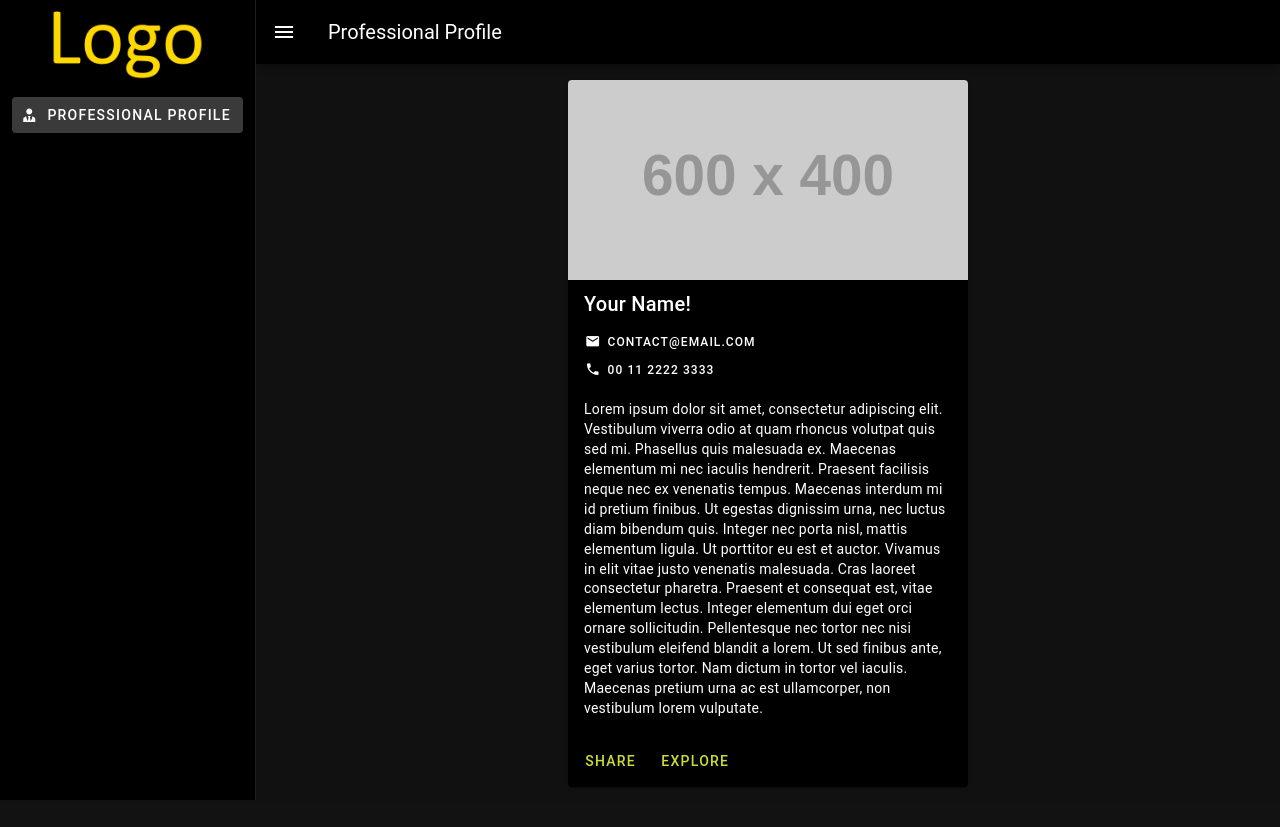
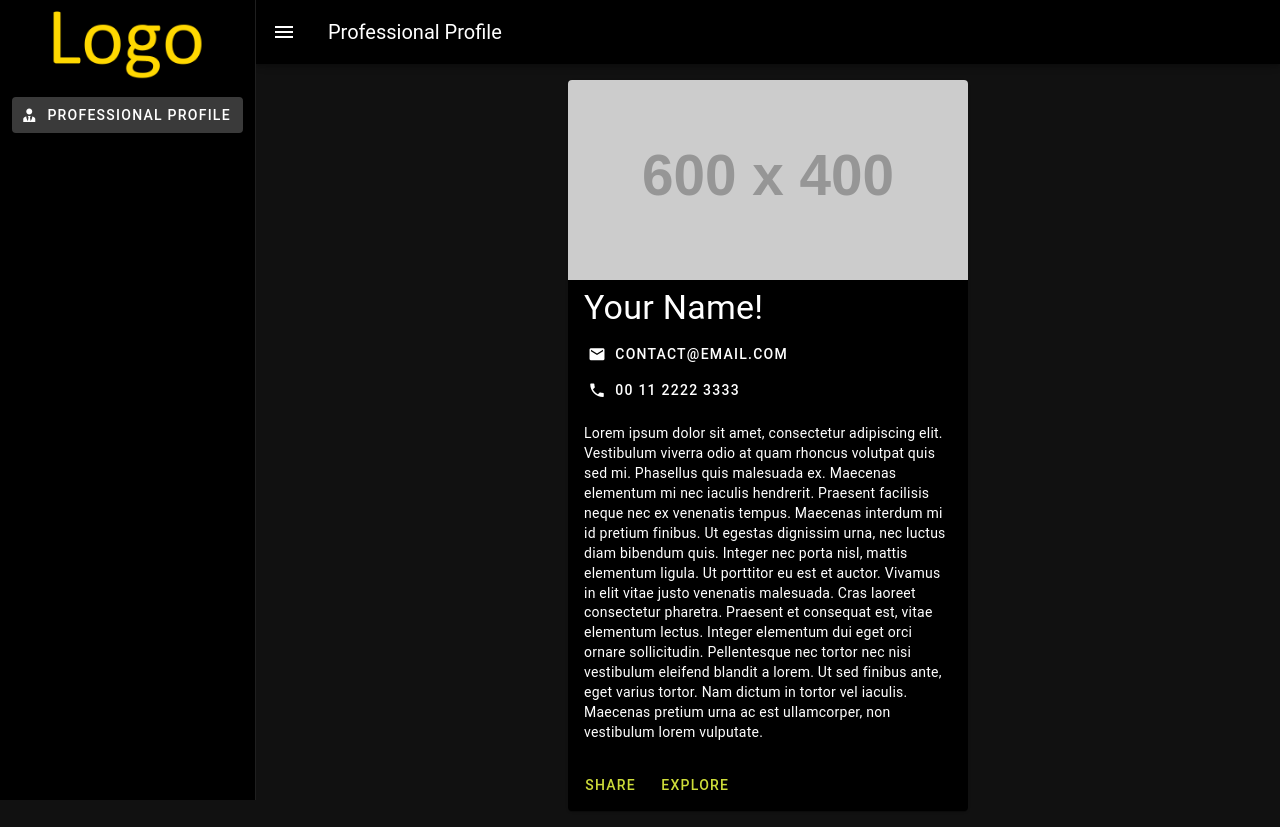
Before and after one commit to mineot/website, a Vue app: page / in a window 1280 px wide. Before the commit the page ends 803 px from the top, so only its background shows below. Built offline with nearby package versions, Linux system fonts and the light colour scheme.

Commit message:
alpha/profileuser - contact list

```diff
--- a/public/document.en.json
+++ b/public/document.en.json
@@ -2,10 +2,16 @@
   "person": {
     "photo": "https://placehold.co/600x400",
     "name": "Your Name!",
+    "bio": "Lorem ipsum dolor sit amet, consectetur adipiscing elit. Vestibulum viverra odio at quam rhoncus volutpat quis sed mi. Phasellus quis malesuada ex. Maecenas elementum mi nec iaculis hendrerit. Praesent facilisis neque nec ex venenatis tempus. Maecenas interdum mi id pretium finibus. Ut egestas dignissim urna, nec luctus diam bibendum quis. Integer nec porta nisl, mattis elementum ligula. Ut porttitor eu est et auctor. Vivamus in elit vitae justo venenatis malesuada. Cras laoreet consectetur pharetra. Praesent et consequat est, vitae elementum lectus. Integer elementum dui eget orci ornare sollicitudin. Pellentesque nec tortor nec nisi vestibulum eleifend blandit a lorem. Ut sed finibus ante, eget varius tortor. Nam dictum in tortor vel iaculis. Maecenas pretium urna ac est ullamcorper, non vestibulum lorem vulputate.",
     "contact": {
       "email": "contact@email.com",
       "phone": "00 11 2222 3333"
     },
-    "bio": "Lorem ipsum dolor sit amet, consectetur adipiscing elit. Vestibulum viverra odio at quam rhoncus volutpat quis sed mi. Phasellus quis malesuada ex. Maecenas elementum mi nec iaculis hendrerit. Praesent facilisis neque nec ex venenatis tempus. Maecenas interdum mi id pretium finibus. Ut egestas dignissim urna, nec luctus diam bibendum quis. Integer nec porta nisl, mattis elementum ligula. Ut porttitor eu est et auctor. Vivamus in elit vitae justo venenatis malesuada. Cras laoreet consectetur pharetra. Praesent et consequat est, vitae elementum lectus. Integer elementum dui eget orci ornare sollicitudin. Pellentesque nec tortor nec nisi vestibulum eleifend blandit a lorem. Ut sed finibus ante, eget varius tortor. Nam dictum in tortor vel iaculis. Maecenas pretium urna ac est ullamcorper, non vestibulum lorem vulputate."
+    "languages": [
+      {
+        "name": "English",
+        "level": 3
+      }
+    ]
   }
 }
--- a/src/components/ProfilePerson.vue
+++ b/src/components/ProfilePerson.vue
@@ -2,18 +2,12 @@
   <v-card class="mx-auto" max-width="400">
     <v-img class="align-end text-white" height="200" :src="document.person.photo" cover> </v-img>
     <v-card-title>
-      {{ person.name }}
+      <span class="text-h4">{{ person.name }}</span>
     </v-card-title>
 
-    <div v-if="hasEmail" class="mx-2">
-      <v-btn prepend-icon="mdi-email" variant="text" size="small" :href="mailto">
-        {{ contact?.email }}
-      </v-btn>
-    </div>
-
-    <div v-if="hasPhone" class="mx-2">
-      <v-btn prepend-icon="mdi-phone" variant="text" size="small" :href="tel">
-        {{ contact?.phone }}
+    <div v-for="(contact, index) in contactList" :key="index" class="mx-2">
+      <v-btn :prepend-icon="contact.icon" :href="contact.href" :target="contact.target" variant="text">
+        {{ contact.text }}
       </v-btn>
     </div>
 
@@ -39,11 +33,35 @@ import type { Document, Person, Contact } from "@/doc/document";
 
 const document: Document = inject("document") as Document;
 const person: Person = document.person;
-const contact: Contact | undefined = person.contact;
 
-const hasEmail = computed((): boolean => contact?.email !== undefined && contact.email.length > 0);
-const hasPhone = computed((): boolean => contact?.phone !== undefined && contact.phone.length > 0);
+const contactList = computed((): any[] => {
+  if (!person.contact) {
+    return [];
+  }
 
-const mailto = computed((): string => `mailto:${contact?.email}`);
-const tel = computed((): string => `tel:${contact?.email}`);
+  const contact: Contact = person.contact;
+  const list: any[] = [];
+
+  if (contact.email) {
+    list.push({ icon: "mdi-email", href: `mailto:${contact.email}`, text: contact.email, target: "" });
+  }
+
+  if (contact.phone) {
+    list.push({ icon: "mdi-phone", href: `tel:${contact.phone}`, text: contact.phone, target: "" });
+  }
+
+  if (contact.whatsapp) {
+    list.push({ icon: "mdi-link", href: contact.whatsapp, text: "WhatsApp", target: "blank" });
+  }
+
+  if (contact.telegram) {
+    list.push({ icon: "mdi-link", href: contact.telegram, text: "Telegram", target: "blank" });
+  }
+
+  if (contact.instagram) {
+    list.push({ icon: "mdi-link", href: contact.instagram, text: "Instagram", target: "blank" });
+  }
+
+  return list;
+});
 </script>
--- a/src/doc/document.ts
+++ b/src/doc/document.ts
@@ -3,6 +3,7 @@ interface Contact {
   phone?: string;
   whatsapp?: string;
   telegram?: string;
+  instagram?: string;
 }
 
 interface Language {
```
